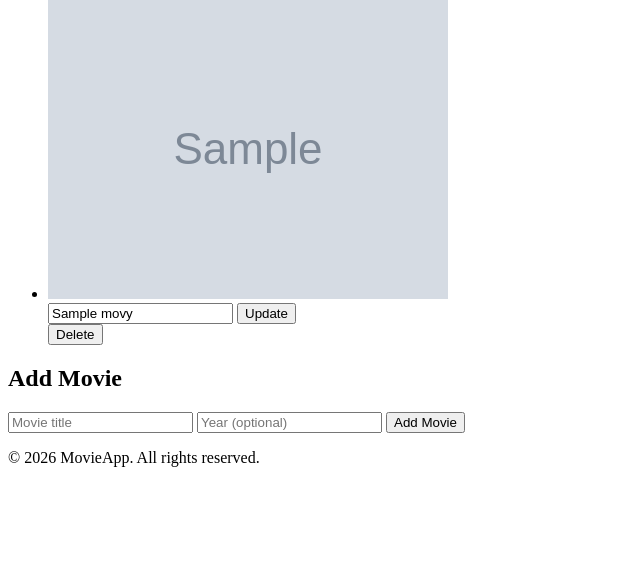
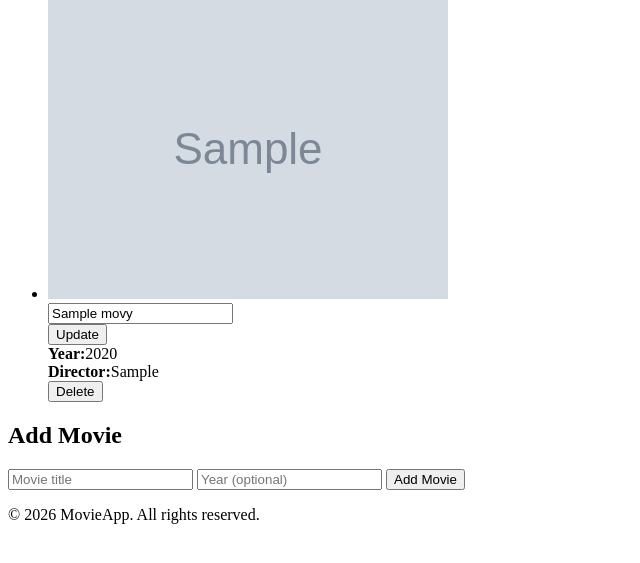
Before and after one commit to Meluwor/MoviWebApp, a Flask app: page /users/1/movies in a window 1280 px wide. Shown: the part 126-689 px from the top of the page, without its empty margins (0-640 px from the left). Run offline with Flask 3, Linux system fonts and the light colour scheme; tables that the repository leaves empty hold one stand-in row (values such as "Sample post"); grey boxes marked "Sample" are stand-in pictures.

Commit message:
added possibility to add 'fake' movie like in demo

```diff
--- a/app.py
+++ b/app.py
@@ -1,9 +1,11 @@
+import os
+
 from flask import Flask, render_template, request, redirect, url_for, abort
 
+import OMDB_api as API
 from data_manager import DataManager
-from models import db, Movie
-import os
-import OMDB_api as API
+from models import db
+
 app = Flask(__name__)
 
 basedir = os.path.abspath(os.path.dirname(__file__))
@@ -12,7 +14,7 @@ app.config['SQLALCHEMY_TRACK_MODIFICATIONS'] = False
 
 db.init_app(app)  # Link the database and the app. This is the reason you need to import db from models
 
-data_manager = DataManager() # Create an object of your DataManager class
+data_manager = DataManager()  # Create an object of your DataManager class
 
 
 @app.route('/')
@@ -33,15 +35,13 @@ def create_user():
     return redirect(url_for('index'))
 
 
-@app.route('/users',methods=['GET'])
+@app.route('/users', methods=['GET'])
 def list_users():
     """
     This route will return a list of all users.
     """
     users = data_manager.get_users()
     return str(users)  # Temporarily returning users as a string
-
-
 
 
 @app.route('/users/<int:user_id>/movies', methods=['GET'])
@@ -52,9 +52,8 @@ def get_movies(user_id):
     user = data_manager.get_user(user_id)
     if user:
         movies = data_manager.get_movies(user_id)
-        return render_template('movies.html', user=user, movies = movies)
+        return render_template('movies.html', user=user, movies=movies)
     abort(404, description=f"There is no user by given id:{user_id}.")
-
 
 
 @app.route('/users/<int:user_id>/movies', methods=['POST'])
@@ -71,13 +70,18 @@ def add_movie(user_id):
     if movie_name:
         movie_data = API.get_movie_by_name(movie_name, movie_year)
         if movie_data:
-            new_movie = data_manager.convert_movie_data(user.id,movie_data)
+            new_movie = data_manager.convert_movie_data(user.id, movie_data)
             data_manager.add_movie(new_movie)
-    return redirect(url_for('get_movies' , user_id=user_id))
+        else:
+            # the demo adds all movie by name
+            # it seems that is does not care about if the API has no fitting result
+            new_movie = data_manager.create_fake_movie(user_id, movie_name, movie_year)
+            data_manager.add_movie(new_movie)
+    return redirect(url_for('get_movies', user_id=user_id))
 
 
 @app.route('/users/<int:user_id>/movies/<int:movie_id>/update', methods=['POST'])
-def change_movie_name(user_id,movie_id):
+def change_movie_name(user_id, movie_id):
     """
     "This route allows users to rename any movie stored in their personal favorites."
     """
@@ -90,7 +94,7 @@ def change_movie_name(user_id,movie_id):
 
 
 @app.route('/users/<int:user_id>/movies/<int:movie_id>/delete', methods=['POST'])
-def delete_movie(user_id,movie_id):
+def delete_movie(user_id, movie_id):
     """
     "This route allows users to delete any movie stored in their personal favorites."
     """
@@ -100,14 +104,14 @@ def delete_movie(user_id,movie_id):
     data_manager.delete_movie(movie_id)
     return redirect(url_for('get_movies', user_id=user_id))
 
+
 @app.errorhandler(404)
 def page_not_found(e):
     return render_template('404.html'), 404
 
 
-
 if __name__ == '__main__':
-    #with app.app_context():
-        #db.create_all()
+    # with app.app_context():
+    # db.create_all()
     API.prepare_and_check_api()
     app.run(host="0.0.0.0", port=5002, debug=True)
--- a/data_manager.py
+++ b/data_manager.py
@@ -46,7 +46,7 @@ class DataManager:
         movie = Movie.query.get(movie_id)
         if movie:
             if movie.name == new_title:
-                #no changes so just return
+                # no changes so just return
                 return
             movie.name = new_title
             db.session.commit()
@@ -60,7 +60,7 @@ class DataManager:
             db.session.delete(movie)
             db.session.commit()
 
-    def convert_movie_data(self,user_id, movie_data):
+    def convert_movie_data(self, user_id, movie_data):
         """
         This function shall ensure to collect all the data which are needed for database.
         """
@@ -76,3 +76,15 @@ class DataManager:
         new_movie.director = movie_director
         new_movie.user_id = user_id
         return new_movie
+
+    def create_fake_movie(self, user_id, movie_name, movie_year):
+        """
+        This function will add a "fake" movie based on no data from API.
+        """
+        new_movie = Movie()
+        new_movie.name = movie_name
+        new_movie.year = movie_year
+        new_movie.poster_url = ""
+        new_movie.director = "N/A"
+        new_movie.user_id = user_id
+        return new_movie
--- a/models.py
+++ b/models.py
@@ -1,15 +1,13 @@
 from flask_sqlalchemy import SQLAlchemy
-from sqlalchemy import Column, Integer, DATE
-from sqlalchemy.dialects.mysql import VARCHAR
 
 db = SQLAlchemy()
-
 
 
 class User(db.Model):
     __tablename__ = 'users'
     id = db.Column(db.Integer, primary_key=True)
     name = db.Column(db.String(100), nullable=False)
+
 
 class Movie(db.Model):
     # Define all the Movie properties
--- a/templates/index.html
+++ b/templates/index.html
@@ -1,4 +1,3 @@
-
 {% extends "base.html" %}
 {% block content %}
 
--- a/templates/movies.html
+++ b/templates/movies.html
@@ -6,19 +6,18 @@
     <ul class="movie-list">
         {% for movie in movies %}
         <li class="movies">
-            <!--movie image -->
             <img class="movie-poster" src="{{ movie.poster_url }}" alt="No image available">
 
 
-            <!--each movie can be updated or deleted-->
             <form action="{{ url_for('change_movie_name',user_id=user.id, movie_id=movie.id)}}" method="POST">
-                <input type="text" name="title" value="{{ movie.name }}" required="">
-                <button type="submit" class="">Update</button>
+                <input type="text" name="title" value="{{ movie.name }}" required=""><br>
+                <button type="submit" class="crud_btn">Update</button><br>
 
-
+                <strong>Year:</strong>{{ movie.year }}<br>
+                <strong>Director:</strong>{{ movie.director }}<br>
             </form>
             <form action="{{ url_for('delete_movie',user_id=user.id, movie_id=movie.id)}}" method="POST">
-                <button type="submit" class=""
+                <button type="submit" class="crud_btn"
                         onclick="return confirm(&#39;Delete this movie?&#39;);">Delete
                 </button>
             </form>
@@ -36,7 +35,7 @@
 
         <input type="text" name="year" placeholder="Year (optional)">
 
-        <button type="submit" class="btn">Add Movie</button>
+        <button type="submit" class="crud_btn">Add Movie</button>
     </form>
 </div>
 
```
Also changed, not shown: OMDB_api.py (+8 -6 lines). Lines whose indentation alone changed are shown as unchanged.
